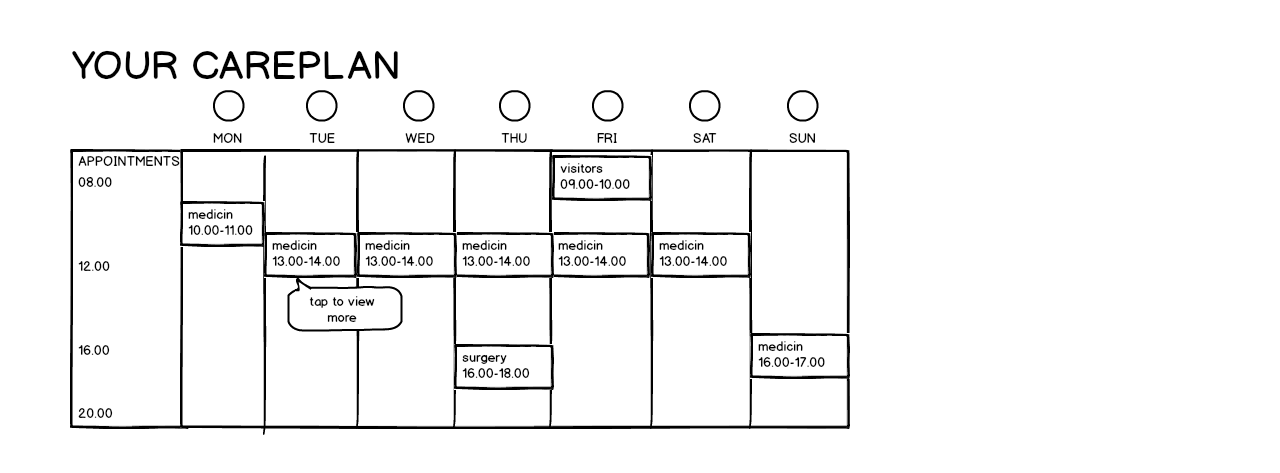
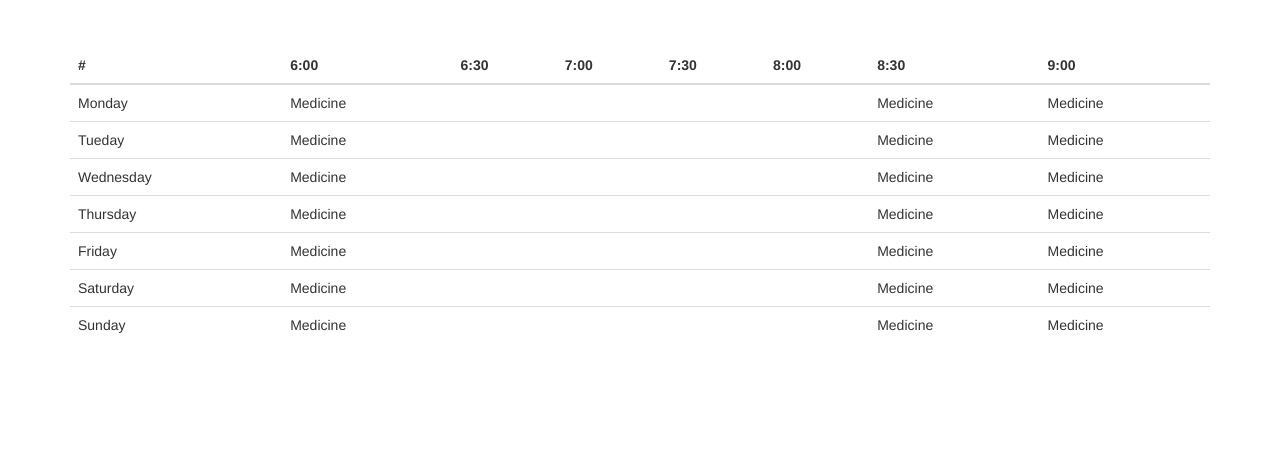
Before and after one commit to woutervandamme/ipgroningen, a plain HTML site: page care.html in a window 1280 px wide. Shown: the part 53-526 px from the top of the page. Drawn offline with nearby package versions, Linux system fonts and the light colour scheme.

Commit message:
calender toegevoegd

```diff
--- a/care.html
+++ b/care.html
@@ -8,7 +8,6 @@
 <meta name="author" content="">
 <link rel="shortcut icon" href="http://getbootstrap.com/assets/ico/favicon.ico">
 
-    <title>Starter Template for Bootstrap</title>
 <script src="https://code.jquery.com/jquery.js"></script>
 <link href="http://bootswatch.com/flatly/bootstrap.min.css" rel="stylesheet">
 
@@ -56,7 +55,51 @@
 
 
 <div class="container">
-        <img src="images/careplan.png">
+
+
+    <table class="table ">
+        <thead>
+            <tr>
+
+
+                <th>#</th>
+                <th>6:00</th>
+                <th>6:30</th>
+                <th>7:00</th>
+                <th>7:30</th>
+                <th>8:00</th>
+                <th>8:30</th>
+                <th>9:00</th>
+            </tr>
+        </thead>
+        <tbody>
+
+        <script>
+var dagen = new Array();
+dagen[0] = "Monday";
+dagen[1] = "Tueday";
+dagen[2] = "Wednesday";
+dagen[3] = "Thursday";
+dagen[4] = "Friday";
+dagen[5] = "Saturday";
+dagen[6] = "Sunday";
+
+
+
+
+
+
+
+for(var i = 0; i < 7 ; i++ ){
+
+
+    document.write("  <tr><td>" + dagen[i] +"</td>  <td>Medicine</td> <td></td> "
+                +" <td></td> <td></td><td></td> <td>Medicine</td><td>Medicine</td> </tr>");
+
+}
+        </script>
+        </tbody>
+    </table>
 </div><!-- /.container -->
 
 <div class="modal fade" id="login" tabindex="-1" role="dialog"
--- a/test.css
+++ b/test.css
@@ -6,7 +6,16 @@ margin:20px;
     padding:70px;
     min-width:230px;
 }
-
+.round{
+    font-size:4em;
+    border-radius: 50%;
+    border:20px solid #2c3e50;
+    height: 20px;
+    margin-left: 10px;
+    width: 20px;
+    text-align: center;
+    float:left;
+}
 
 li{
     text-decoration:none;
```
Also changed, not shown: feedback.html (+0 -1 lines), info.html (+0 -1 lines), lifestyle.html (+1 -2 lines), medicin.html (+1 -2 lines), treatment.html (+0 -1 lines), 9 other files. Lines whose indentation alone changed are shown as unchanged.
